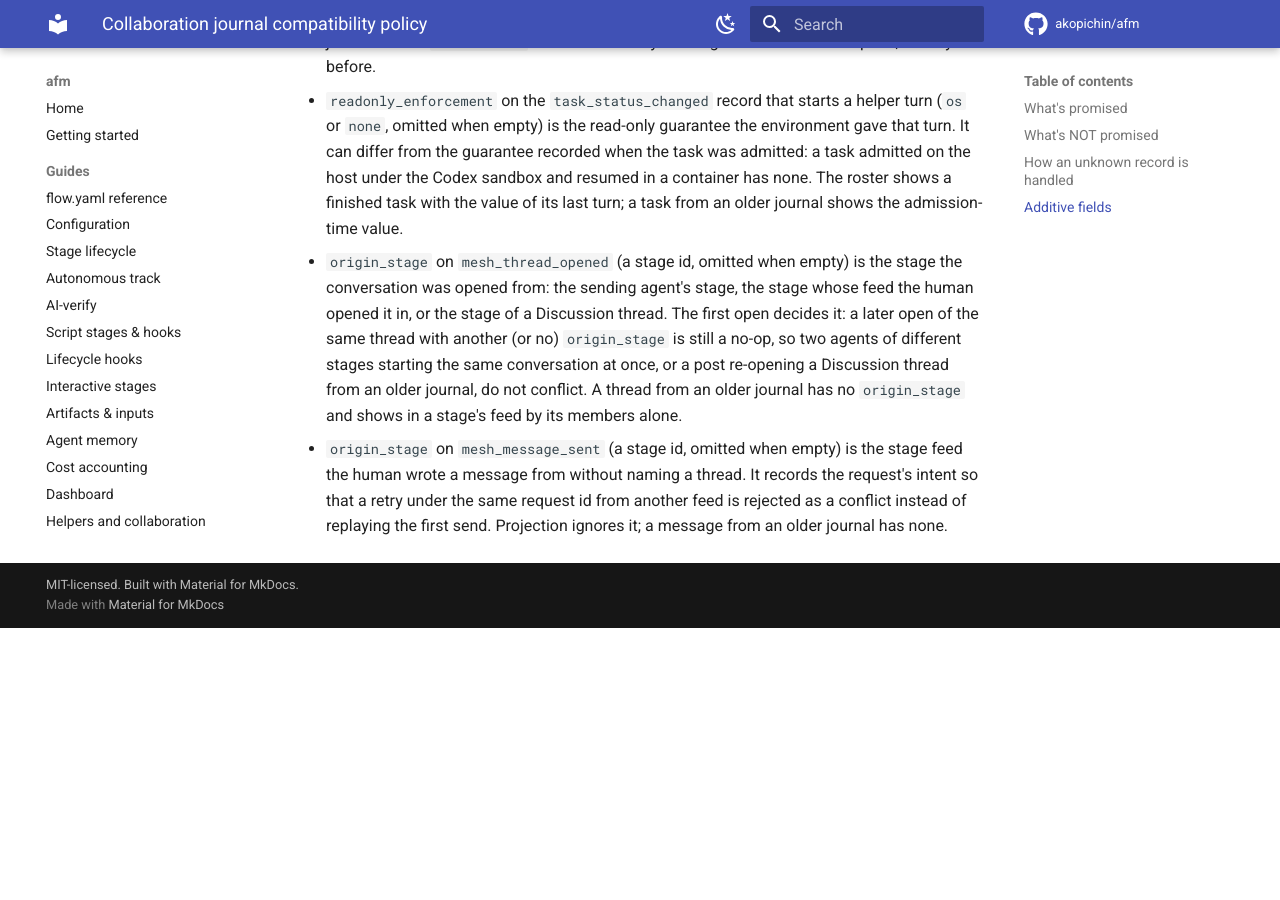
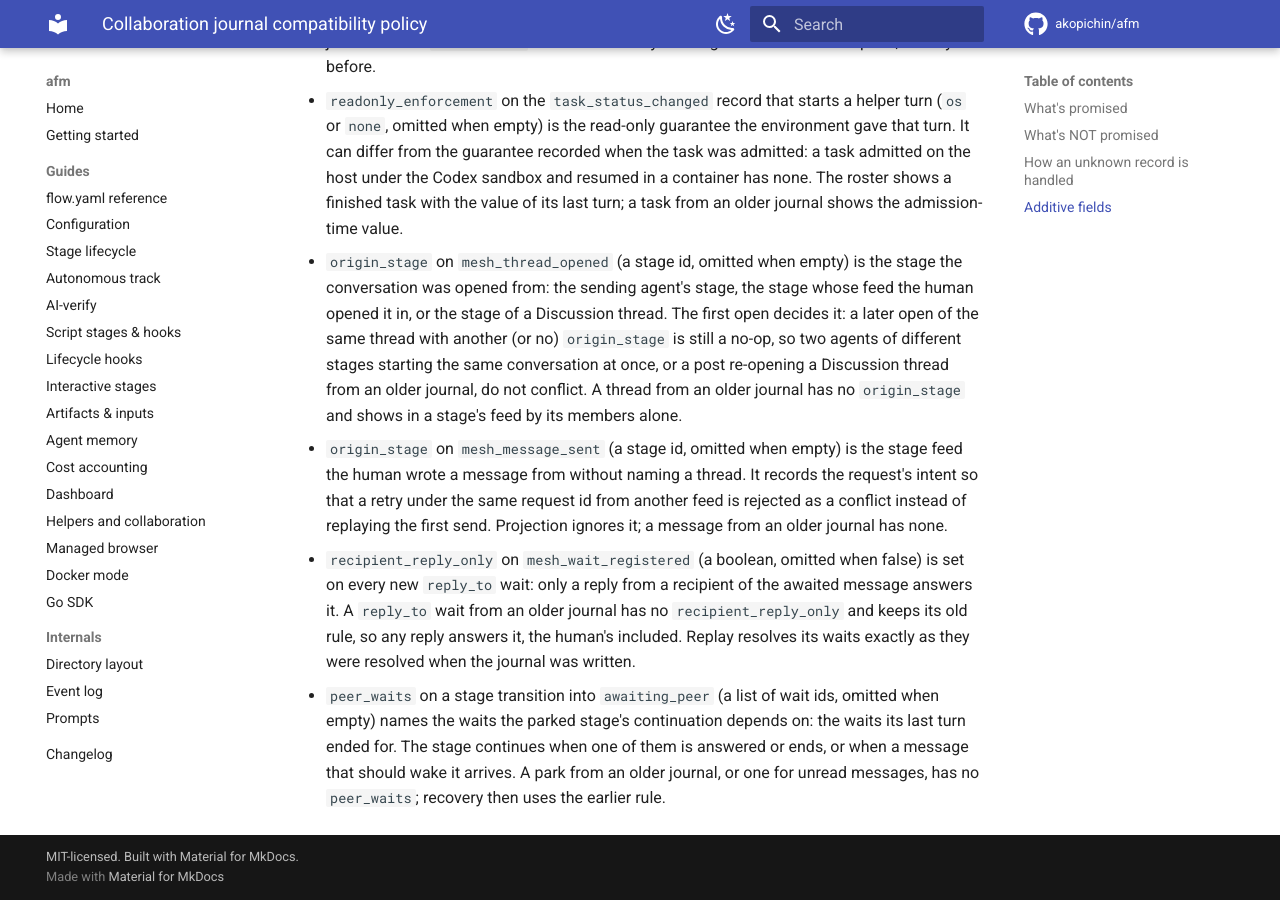
Before and after one commit to akopichin/afm, an MkDocs documentation site: the page built from docs/collaboration-journal.md, in a window 1280 px wide and 900 px high, scrolled down 1526 px. Built offline with MkDocs 1.6.1 and Material for MkDocs 9.7.7, drawn with Linux system fonts in a browser that asks for light colours; comment, search, counter and statistics services are not loaded; before the commit the page ends 2154 px from its top, so only the background shows below that.

Commit message:
Документация: эпизод парковки, эпоха исполнения, recipient_reply_only в журнале

```diff
--- a/docs/collaboration-journal.md
+++ b/docs/collaboration-journal.md
@@ -79,3 +79,15 @@
   the request's intent so that a retry under the same request id from another
   feed is rejected as a conflict instead of replaying the first send. Projection
   ignores it; a message from an older journal has none.
+- `recipient_reply_only` on `mesh_wait_registered` (a boolean, omitted when
+  false) is set on every new `reply_to` wait: only a reply from a recipient of
+  the awaited message answers it. A `reply_to` wait from an older journal has no
+  `recipient_reply_only` and keeps its old rule, so any reply answers it, the
+  human's included. Replay resolves its waits exactly as they were resolved
+  when the journal was written.
+- `peer_waits` on a stage transition into `awaiting_peer` (a list of wait ids,
+  omitted when empty) names the waits the parked stage's continuation depends
+  on: the waits its last turn ended for. The stage continues when one of them is
+  answered or ends, or when a message that should wake it arrives. A park from
+  an older journal, or one for unread messages, has no `peer_waits`; recovery
+  then uses the earlier rule.
```
Also changed, not shown: CHANGELOG.md (+12 -4 lines), docs/collaboration.md (+7 -2 lines).
